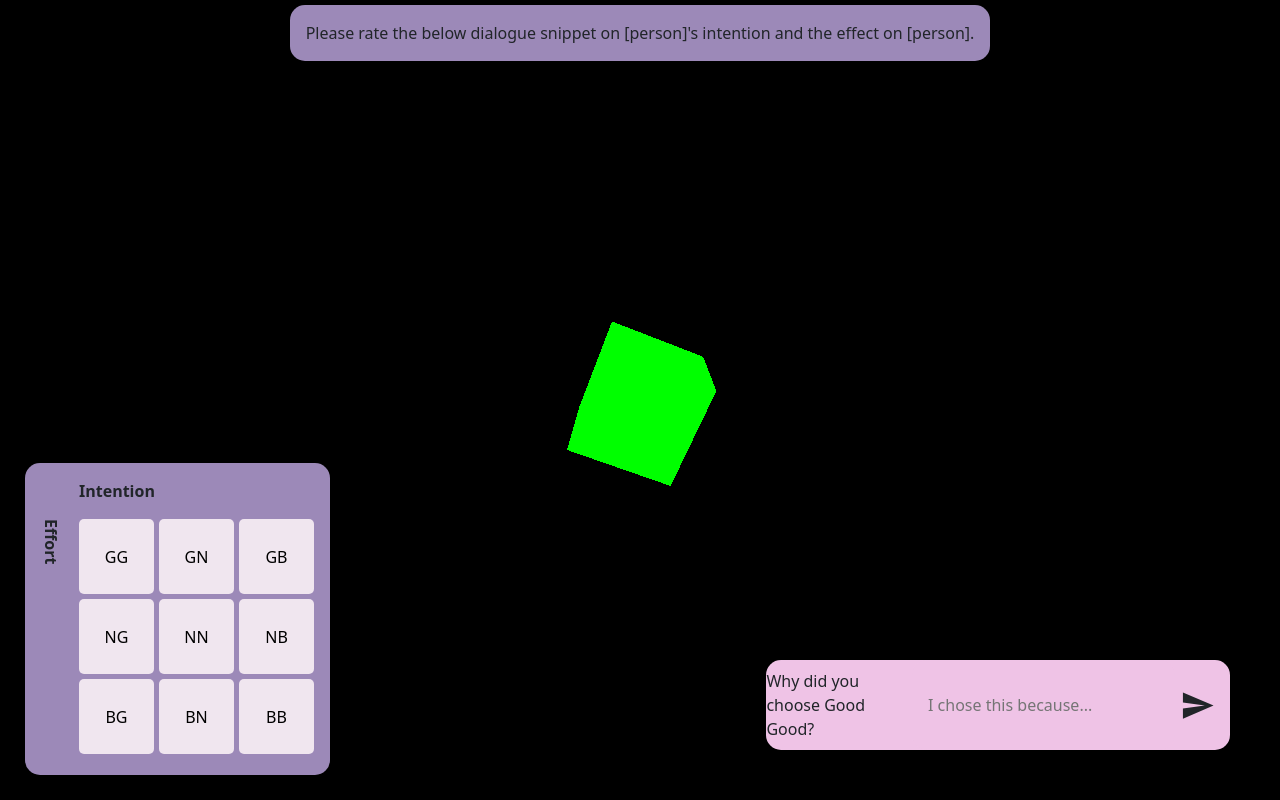
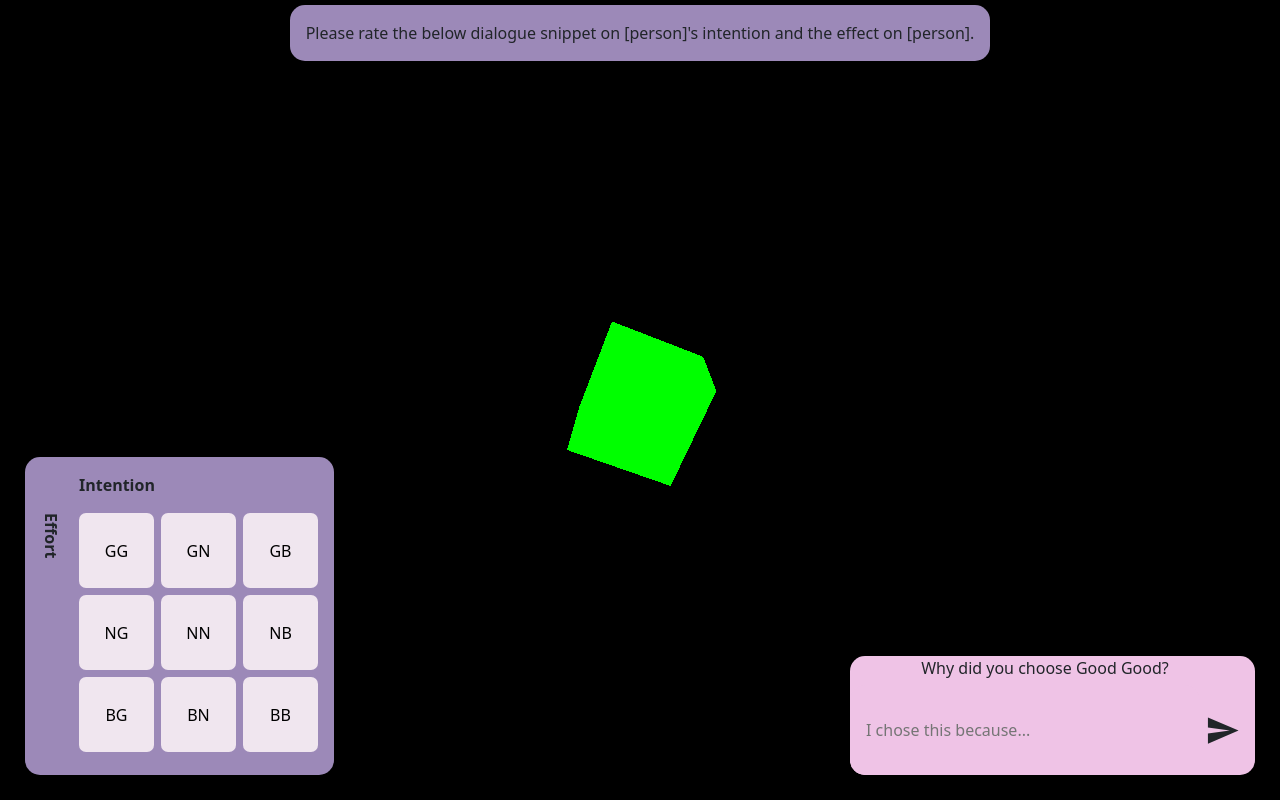
Before and after one commit to jaczhi/prideal-world, a React (Create React App) app in the folder website/: page /scenario1 in a window 1280 px wide. Both pictures are taken after a click on the button "GG". Built offline with nearby package versions, Linux system fonts and the light colour scheme.

Commit message:
Implemented simple animations for grid and LLM input

```diff
--- a/website/package.json
+++ b/website/package.json
@@ -11,6 +11,7 @@
     "@testing-library/react": "^13.4.0",
     "@testing-library/user-event": "^13.5.0",
     "bootstrap": "^5.3.2",
+    "framer-motion": "^11.0.3",
     "react": "^18.2.0",
     "react-bootstrap": "^2.10.0",
     "react-dom": "^18.2.0",
--- a/website/src/components/LLMTextInput/LLMTextInput.js
+++ b/website/src/components/LLMTextInput/LLMTextInput.js
@@ -1,29 +1,94 @@
-import { useState } from "react";
-import SendIcon from '@mui/icons-material/Send';
+import { useEffect, useState } from "react";
+import SendIcon from "@mui/icons-material/Send";
 import "./llmtextinput.css";
+import { CircularProgress } from "@mui/material";
 
-function LLMTextInput({ rating = "Good Good" }) {
+function LLMTextInput({ rating, onTextGeneration }) {
   const [llmText, setLlmText] = useState("");
+  const [ratingText, setRatingText] = useState("");
+  const [loading, isLoading] = useState(false);
+
+  useEffect(() => {
+    switch (rating) {
+        case 0:
+          console.log("Good Good");
+          setRatingText("Good Good");
+          break;
+        case 1:
+          console.log("Good Neutral");
+          setRatingText("Good Neutral");
+          break;
+        case 2:
+          console.log("Good Bad");
+          setRatingText("Good Bad");
+          break;
+        case 3:
+          console.log("Neutral Good");
+          setRatingText("Neutral Good");
+          break;
+        case 4:
+          console.log("Neutral Neutral");
+          setRatingText("Neutral Neutral");
+          break;
+        case 5:
+          console.log("Neutral Bad");
+          setRatingText("Neutral Bad");
+          break;
+        case 6:
+          console.log("Bad Good");
+          setRatingText("Bad Good");
+          break;
+        case 7:
+          console.log("Bad Neutral");
+          setRatingText("Bad Neutral");
+          break;
+        case 8:
+        default:
+            console.log("Bad Bad");
+            setRatingText("Good Bad");
+            break;
+      }
+  }, [rating]);
 
   const onTextSubmit = () => {
     console.log(llmText);
 
+    isLoading(true);
     fetch("http://127.0.0.1:5000/prompt", {
-          method: 'POST',
+      method: "POST",
       headers: {
-              'Content-Type': 'application/json',
+        "Content-Type": "application/json",
       },
-          body: JSON.stringify({"input": llmText}),
+      body: JSON.stringify({ input: llmText }),
     })
       .then((res) => res.text())
-        .then((data) => console.log(data)); // The capital of Germany is Berlin.
-    }
+      .then((data) => {
+        console.log(data);
+        onTextGeneration(data);
+        isLoading(false);
+      }); // The capital of Germany is Berlin.
+  };
 
   return (
     <div className="llm-text-container">
-            {rating && <div>Why did you choose {rating}?</div>}
-            <input className="llm-text-input" placeholder="I chose this because..." type="text" onChange={(event) => setLlmText(event.target.value)}></input>
-            <SendIcon fontSize="large" className="llm-text-submit" />
+      {<div>Why did you choose {ratingText}?</div>}
+      <div className="llm-input-container">
+        <input
+          className="llm-text-input"
+          placeholder="I chose this because..."
+          type="text"
+          onChange={(event) => setLlmText(event.target.value)}
+        ></input>
+        {!loading ? (
+          <SendIcon
+            fontSize="large"
+            className="llm-text-submit"
+            onClick={onTextSubmit}
+          />
+        ) : (
+          <CircularProgress color="secondary" />
+        )}
+      </div>
     </div>
   );
 }
--- a/website/src/components/LLMTextInput/llmtextinput.css
+++ b/website/src/components/LLMTextInput/llmtextinput.css
@@ -1,14 +1,17 @@
 .llm-text-container {
-    position: absolute;
-    bottom: 25px;
-    right: 25px;
     display: flex;
-    flex-direction: row;
+    flex-direction: column;
     align-items: center;
     background-color: #EFC3E6;
     border-radius: 15px;
     padding-right: 15px;
     gap: 5px;
+}
+
+.llm-input-container {
+    display: flex;
+    flex-direction: row;
+    align-items: center;
 }
 
 .llm-text-input {
@@ -22,4 +25,5 @@
 
 .llm-text-submit {
     cursor: pointer;
+    margin-left: 5px;
 }
--- a/website/src/components/RatingGrid/ratinggrid.css
+++ b/website/src/components/RatingGrid/ratinggrid.css
@@ -17,17 +17,22 @@
 }
 
 .rating-button-group {
-    margin-bottom: 5px;
+    margin-bottom: 7px;
 }
 
 .rating-button {
     width: 75px;
     height: 75px;
-    border-radius: 5px;
+    border-radius: 7px;
     background-color: #F0E6EF;
     border-width: 0px;
+    transition: transform .2s ease-in-out;
+}
+
+.rating-button:hover {
+    transform: scale(1.1);
 }
 
 .rating-button:not(:last-child) {
-    margin-right: 5px;
+    margin-right: 7px;
 }
--- a/website/src/components/Typewriter/Typewriter.js
+++ b/website/src/components/Typewriter/Typewriter.js
@@ -1,16 +1,20 @@
 // Code sourced from https://blog.logrocket.com/3-ways-implement-typing-animation-react/
 
-import React, { useState, useEffect } from 'react';
+import React, { useState, useEffect } from "react";
 
 function Typewriter({ text, delay }) {
-  const [currentText, setCurrentText] = useState('');
+  const [currentText, setCurrentText] = useState("");
   const [currentIndex, setCurrentIndex] = useState(0);
+
+  useEffect(() => {
+    setCurrentText("");
+  }, [text]);
 
   useEffect(() => {
     if (currentIndex < text.length) {
       const timeout = setTimeout(() => {
-        setCurrentText(prevText => prevText + text[currentIndex]);
-        setCurrentIndex(prevIndex => prevIndex + 1);
+        setCurrentText((prevText) => prevText + text[currentIndex]);
+        setCurrentIndex((prevIndex) => prevIndex + 1);
       }, delay);
 
       return () => clearTimeout(timeout);
@@ -20,6 +24,6 @@ function Typewriter({ text, delay }) {
   // Typing logic goes here
 
   return <span>{currentText}</span>;
-};
+}
 
 export default Typewriter;
--- a/website/src/pages/scenario1/Scenario1.js
+++ b/website/src/pages/scenario1/Scenario1.js
@@ -1,6 +1,7 @@
 import ThreeCube from "../../components/ThreeCube/ThreeCube";
+import { motion } from "framer-motion";
 import { Button, Modal } from "react-bootstrap";
-import { useState } from "react";
+import { useEffect, useState } from "react";
 import "../scenarios.css";
 import RatingGrid from "../../components/RatingGrid/RatingGrid";
 import LLMTextInput from "../../components/LLMTextInput/LLMTextInput";
@@ -8,66 +9,50 @@ import Typewriter from "../../components/Typewriter/Typewriter";
 
 function Scenario1() {
   const [show, setShow] = useState(false);
-    const [rating, setRating] = useState("");
+  const [rating, setRating] = useState(-1);
+  const [currentText, setCurrentText] = useState(
+    "Please rate the below dialogue snippet on [person]'s intention and the effect on [person]."
+  );
 
   const handleClose = () => setShow(false);
-    const handleShow = () => setShow(true);
 
-    const onRating = (ratingScore) => {
-        switch (ratingScore) {
-            case 0:
-                console.log("Good Good");
-                setRating("Good Good");
-                break;
-            case 1:
-                console.log("Good Neutral");
-                setRating("Good Neutral");
-                break;
-            case 2:
-                console.log("Good Bad");
-                setRating("Good Bad");
-                break;
-            case 3:
-                console.log("Neutral Good");
-                setRating("Neutral Good");
-                break;
-            case 4:
-                console.log("Neutral Neutral");
-                setRating("Neutral Neutral");
-                break;
-            case 5:
-                console.log("Neutral Bad");
-                setRating("Neutral Bad");
-                break;
-            case 6:
-                console.log("Bad Good");
-                setRating("Bad Good");
-                break;
-            case 7:
-                console.log("Bad Neutral");
-                setRating("Bad Neutral");
-                break;
-            case 8:
-                console.log("Bad Bad");
-                setRating("Good Bad");
-                break;
+  const onRating = (score) => {
+    setRating(score);
   }
-    }
+
+  const onTextGeneration = (text) => {
+    //setCurrentText(text);
+  };
 
   return (
     <div className="App">
       <div className="overlay">
         <div className="dialogue">
-                    <Typewriter text={"Please rate the below dialogue snippet on [person]'s intention and the effect on [person]."} delay={50}/>
+          <Typewriter text={currentText} delay={50} />
         </div>
 
         <div className="rating-grid">
-                    <RatingGrid onRating={onRating}/>
+          <RatingGrid onRating={onRating} />
         </div>
 
-                <div className="llm-text">
-                    <LLMTextInput rating={rating}/>
-                </div>
+        <motion.div
+          className="llm-text"
+          initial="initial"
+          animate={rating >= 0 && rating <= 8 ? "animate" : "initial"}
+          transition={{ duration: 0.5 }}
+          variants={{
+            initial: {
+              opacity: 0,
+              x: 50,
+            },
+            animate: {
+              opacity: 1,
+              x: 0,
+            },
+          }}
+        >
+          <LLMTextInput rating={rating} onTextGeneration={onTextGeneration} />
+        </motion.div>
       </div>
 
       <Modal show={show} onHide={handleClose}>
--- a/website/src/pages/scenario2/Scenario2.js
+++ b/website/src/pages/scenario2/Scenario2.js
@@ -11,8 +11,7 @@ function Scenario2() {
 
   return (
     <div className="App">
-        <div className="overlay">
-        </div>
+      <div className="overlay"></div>
 
       <Modal show={show} onHide={handleClose}>
         <Modal.Header closeButton>
--- a/website/src/pages/scenario3/Scenario3.js
+++ b/website/src/pages/scenario3/Scenario3.js
@@ -11,8 +11,7 @@ function Scenario3() {
 
   return (
     <div className="App">
-        <div className="overlay">
-        </div>
+      <div className="overlay"></div>
 
       <Modal show={show} onHide={handleClose}>
         <Modal.Header closeButton>
```
Also changed, not shown: website/src/components/RatingGrid/RatingGrid.js (+27 -9 lines), 1 other file (tests, documents, lock files or other folders). Lines whose indentation alone changed are shown as unchanged.
